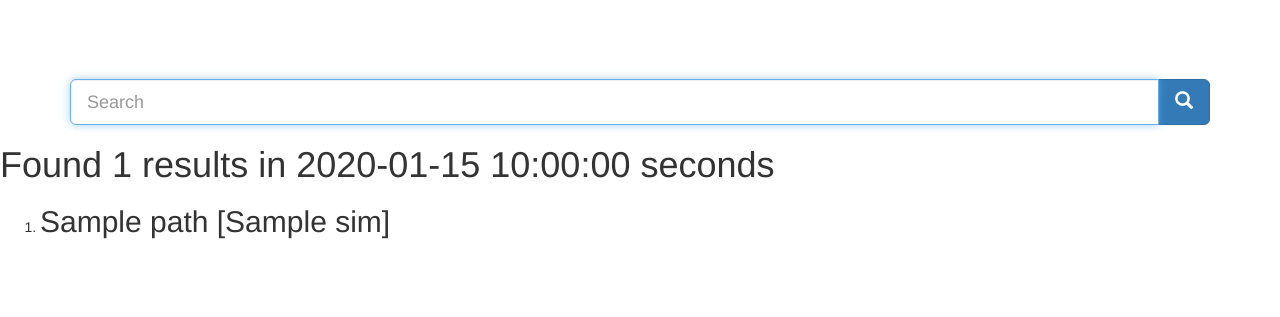
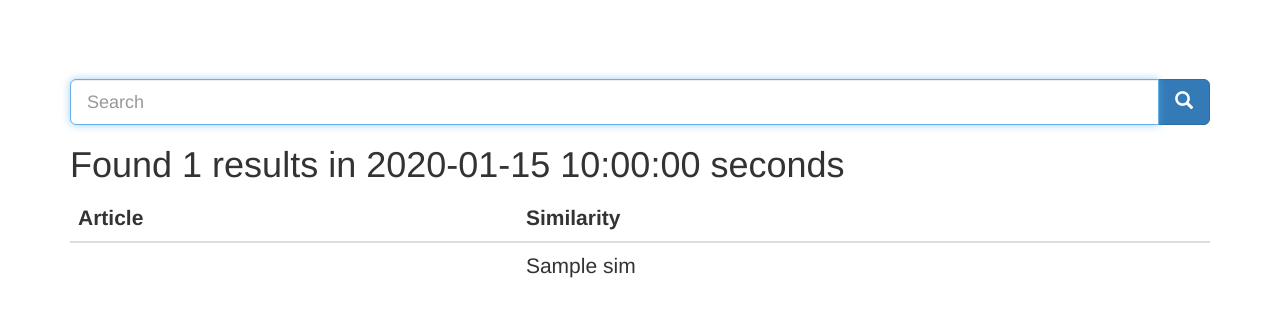
Before and after one commit to tazzaoui/search, a Flask app: template site/templates/results.html in a window 1280 px wide. Shown: the part 303-620 px from the top of the page. Run offline with Flask 2, Linux system fonts and the light colour scheme; the template is opened without the code that fills it: most values are stand-ins (such as "Sample title", 1, 10 or a date in 2020); some libraries are stand-ins or nearby versions.

Commit message:
Updated site

```diff
--- a/site/templates/results.html
+++ b/site/templates/results.html
@@ -2,36 +2,48 @@
 <html lang="en">
 <head>
   <meta charset="utf-8">
-  <link href="//netdna.bootstrapcdn.com/bootstrap/3.0.0/css/bootstrap.min.css" rel="stylesheet">
+  <link href="//netdna.bootstrapcdn.com/bootstrap/3.0.0/css/bootstrap.min.css"
+  rel="stylesheet">
   <title>Wikipedia Search</title>
 </head>
-
 <body>
   <div class="container">
     <div style="background:transparent !important" class="jumbotron">
-        <div>
-              <img align="middle" src="../static/wikipedia-wide.png">
-      </div>
+      <div><img align="middle" src="../static/wikipedia-wide.png"></div>
     </div>
     <form action="/search/results" method="post">
       <div class="input-group">
-        <input type="text" class="form-control input-lg" name="input" placeholder="Search" autofocus>
+        <input type="text" class="form-control input-lg" name="input"
+        placeholder="Search" autofocus="">
         <div class="input-group-btn">
          <button class="btn btn-primary btn-lg" type="submit">
          <i class="glyphicon glyphicon-search"></i>
-          </button>
         </div>
       </div>
     </form>
   </div>
-      <div>
+  <div class="container">
     <h1>Found {{num_results}} results in {{elapsed_time}} seconds</h1>
-          <ol>
+    <table class="table" style="font-size: 150%">
+      <thead>
+        <tr>
+          <th>Article</th>
+          <th>Similarity</th>
+        </tr>
+      </thead>
       {% for path, sim in res %}
-            <li> <h2> {{ path }}     [{{sim}}]</h2></li>
+      <tbody>
+        <tr>
+          <th scope="row">
+            <a href="{{ path }}">
+            {{ path.split("https://en.wikipedia.org/wiki/")[1].replace("_"," ") }}
+            </a>
+          </th>
+          <td>{{ sim }}</td>
+        </tr>
+      </tbody>
     {% endfor %}
-          </ol>
-      </div>
+    </table>
   </div>
 </body>
 </html>
```
Also changed, not shown: site/templates/search.html (+11 -14 lines). Lines whose indentation alone changed are shown as unchanged.
